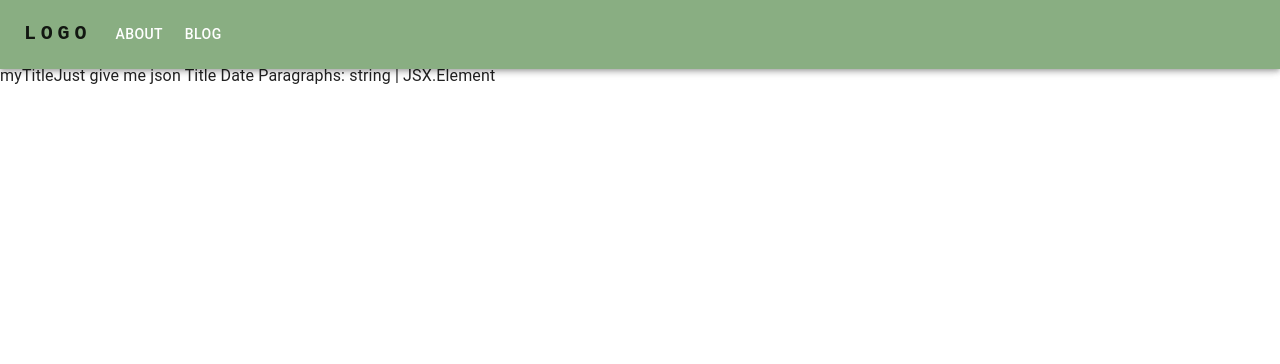
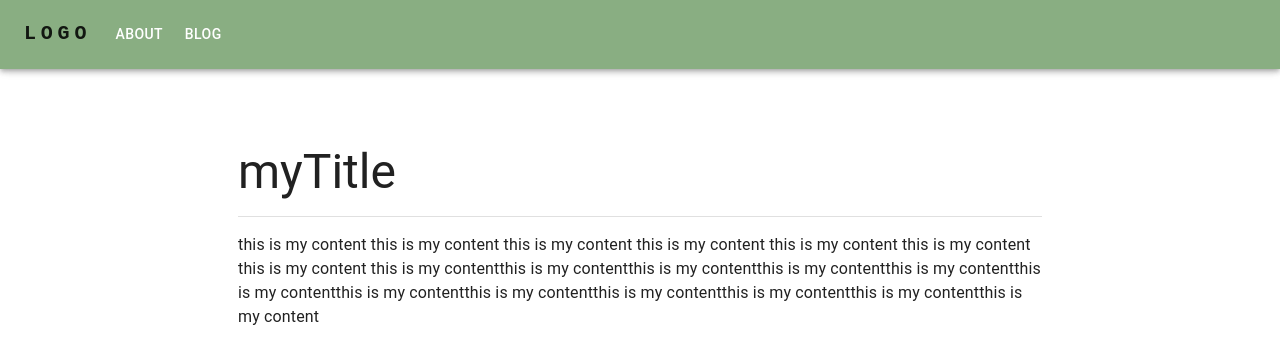
Before and after one commit to tjm165/portfolio, a React (Create React App) app in the folder frontend/: page /blog/abc in a window 1280 px wide. Shown: the top 364 px of the page. Built offline with nearby package versions, Linux system fonts and the light colour scheme.

Commit message:
SimpleSection

```diff
--- a/frontend/src/components/common/section/BodySection.tsx
+++ /dev/null
@@ -1,52 +0,0 @@
-import React, { useEffect, useState, useRef, useMemo } from "react";
-import { Paper, Container, Grid, Typography, Box, Hidden } from "@mui/material";
-
-const imgStyle: React.CSSProperties = {
-  borderRadius: "50%",
-  height: "50vw",
-  width: "50vw",
-  maxHeight: "50vh",
-  maxWidth: "50vh",
-  objectFit: "cover",
-};
-
-type PropTypes = {
-  children?: JSX.Element;
-};
-
-export default function BodySection({ children }: PropTypes) {
-  const containerStyle: React.CSSProperties = {
-    height: "100%",
-    zIndex: 100,
-    position: "relative",
-  };
-
-  const gridContainerStyle: React.CSSProperties = {
-    height: "100%",
-  };
-
-  const overlayStyle: React.CSSProperties = {
-    backgroundColor: "rgba(0, 0, 0, 0.4)",
-    width: "100%",
-    height: "90vh",
-    position: "absolute",
-    zIndex: 2,
-  };
-
-  return (
-    <Paper elevation={0}>
-      <Container style={containerStyle} maxWidth="md">
-        <Grid
-          style={gridContainerStyle}
-          container
-          alignItems="center"
-          justifyContent="space-between"
-        >
-          <Grid item sm={8}>
-            {children}
-          </Grid>
-        </Grid>
-      </Container>
-    </Paper>
-  );
-}
--- /dev/null
+++ b/frontend/src/components/common/section/SimpleSection.tsx
@@ -0,0 +1,47 @@
+import { Typography, Container, Grid, Box, Hidden } from "@mui/material";
+import MyDivider from "./MyDivider";
+
+type PropTypes = {
+  headingText: string;
+  subHeadingText?: string;
+  children?: JSX.Element;
+};
+
+export default function SimpleSection({
+  headingText,
+  subHeadingText,
+  children,
+}: PropTypes) {
+  const gridContainerStyle: React.CSSProperties = {
+    paddingTop: "10vh",
+  };
+
+  return (
+    <Container maxWidth="md">
+      <Grid
+        style={gridContainerStyle}
+        container
+        alignItems="center"
+        justifyContent="space-between"
+      >
+        <Grid item sm={8}>
+          <Typography component="h1" variant="h3">
+            {headingText}
+          </Typography>
+
+          {subHeadingText && (
+            <Typography variant="h5">{subHeadingText}</Typography>
+          )}
+        </Grid>
+      </Grid>
+      {children && (
+        <Grid>
+          <MyDivider />
+          <Grid item sm={8}>
+            <Box my={2}>{children}</Box>
+          </Grid>
+        </Grid>
+      )}
+    </Container>
+  );
+}
--- a/frontend/src/components/common/section/index.tsx
+++ b/frontend/src/components/common/section/index.tsx
@@ -1,4 +1,4 @@
 import HeroSection from "./HeroSection";
-import BodySection from "./BodySection";
+import SimpleSection from "./SimpleSection";
 
-export { HeroSection, BodySection };
+export { HeroSection, SimpleSection };
--- a/frontend/src/components/pages/blog/HeadingSection.tsx
+++ /dev/null
@@ -1,11 +0,0 @@
-import { HeroSection } from "../../common/section";
-
-export default function HeadingSection() {
-  return (
-    <HeroSection
-      height="35vh"
-      heading="Wow Tommy have some interesting stuff to say!"
-      subheading="From experiences to code snippets this is really exciting to read!"
-    />
-  );
-}
--- a/frontend/src/components/pages/blog/blog-post/index.tsx
+++ b/frontend/src/components/pages/blog/blog-post/index.tsx
@@ -1,22 +1,47 @@
 import { useLoaderData } from "react-router-dom";
+import { Paper, Container, Grid, Box, Hidden } from "@mui/material";
+import { SimpleSection } from "../../../common/section";
 
 export default function BlogPost() {
-  const blog = useLoaderData();
+  const blog: BlogData = useLoaderData() as BlogData;
+
+  const heading = blog.title;
+
+  const overlayStyle: React.CSSProperties = {
+    backgroundColor: "rgba(0, 0, 0, 0.4)",
+    width: "100%",
+    position: "absolute",
+    zIndex: 2,
+  };
 
   return (
-    <div>
-      {/* @ts-ignore */}
-      {(blog && blog.title) || "No blog"}
-      Just give me json Title Date Paragraphs: string | JSX.Element
-    </div>
+    <Container maxWidth="md">
+      <SimpleSection headingText={heading}>
+        <Grid>
+          <Grid item sm={8}>
+            <Box my={2}>
+              {" "}
+              <div>
+                this is my content this is my content this is my content this is
+                my content this is my content this is my content this is my
+                content this is my contentthis is my contentthis is my
+                contentthis is my contentthis is my contentthis is my
+                contentthis is my contentthis is my contentthis is my
+                contentthis is my contentthis is my contentthis is my content
+              </div>
+            </Box>
+          </Grid>
+        </Grid>
+      </SimpleSection>
+    </Container>
   );
 }
 
-type BlogPostParams = {
-  blogId: string;
+type BlogData = {
+  title: string;
 };
 
 export async function blogPostLoader({ params }: any) {
-  const blogData = require(`../posts/${params.blogId}.json`);
+  const blogData: BlogData = require(`../posts/${params.blogId}.json`);
   return blogData;
 }
--- a/frontend/src/components/pages/blog/index.tsx
+++ b/frontend/src/components/pages/blog/index.tsx
@@ -1,8 +1,7 @@
-import HeadingSection from "./HeadingSection";
 import { Outlet, useLoaderData } from "react-router-dom";
 import BlogCard, { BlogCardProps } from "./BlogCard";
-import { BodySection } from "../../common/section";
-import { MyDivider } from "../../common";
+import { SimpleSection } from "../../common/section";
+import Container from "@mui/material/Container";
 
 export default function Blog() {
   const highlights: BlogCardProps[] = [
@@ -16,9 +15,11 @@ export default function Blog() {
   return (
     <>
       <Outlet />
-      <HeadingSection />
-      <MyDivider />
-      <BodySection>
+      <Container maxWidth="md">
+        <SimpleSection
+          headingText="Wow Tommy have some interesting stuff to say!"
+          subHeadingText="From experiences to code snippets this is really exciting to read!"
+        >
           <>
             {highlights.map(({ title, description, path }, i) => (
               <BlogCard
@@ -29,7 +30,8 @@ export default function Blog() {
               />
             ))}
           </>
-      </BodySection>
+        </SimpleSection>
+      </Container>
     </>
   );
 }
```
Lines whose indentation alone changed are shown as unchanged.
